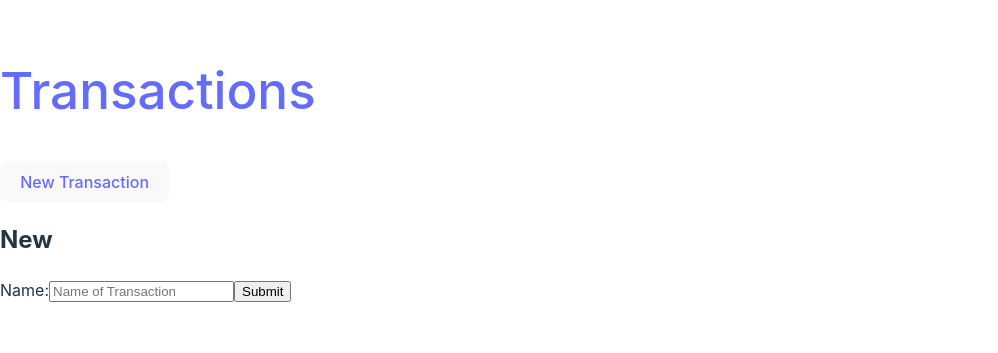
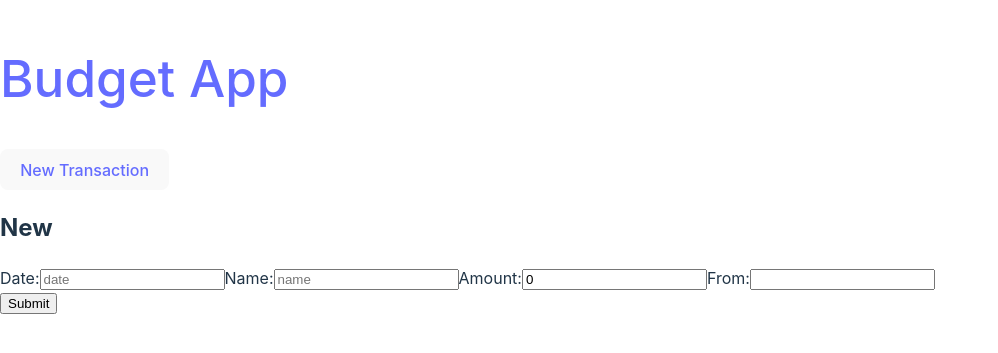
Before and after one commit to gen329/budget_app_front_end, a React (Vite) app: page /transactions/new in a window 1280 px wide. Shown: the part 239-592 px from the top of the page, without its empty margins (0-998 px from the left). Built offline with nearby package versions, Linux system fonts and the light colour scheme.

Commit message:
edits new form

```diff
--- a/src/Components/NavBar.jsx
+++ b/src/Components/NavBar.jsx
@@ -4,7 +4,7 @@ export default function NavBar() {
   return (
     <nav>
       <h1>
-        <Link to="/transactions">Transactions</Link>
+        <Link to="/transactions">Budget App</Link>
       </h1>
       <button>
         <Link to="/transactions/new">New Transaction</Link>
--- /dev/null
+++ b/src/Components/Transaction.jsx
@@ -0,0 +1,13 @@
+import { Link } from "react-router-dom";
+
+function Transaction({ transaction, index }) {
+  return (
+    <tr>
+      <td>
+        <Link to={`/transaction/${index}`}>TRANSACTION</Link>
+      </td>
+    </tr>
+  );
+}
+
+export default Transaction;
--- a/src/Components/TransactionNewForm.jsx
+++ b/src/Components/TransactionNewForm.jsx
@@ -39,15 +39,44 @@ function TransactionNewForm() {
     return (
     <div className="New">
       <form onSubmit={handleSubmit}>
+
+      <label htmlFor="date">Date:</label>
+        <input
+          id="date"
+          value={transaction.date}
+          type="number"
+          onChange={ handleTextChange }
+          placeholder="date"
+          required
+        />
+
         <label htmlFor="name">Name:</label>
         <input
           id="name"
+          type="text"
           value={transaction.item_name}
+          placeholder="name"
+          onChange={handleTextChange}
+        />
+
+        <label htmlFor="amount">Amount:</label>
+        <input
+          id="amount"
+          type="number"
+          value={transaction.amount}
+          placeholder="amount"
+          onChange={handleTextChange}
+        />
+
+        <label htmlFor="from">From:</label>
+        <input
+          id="from"
           type="text"
-          onChange= { handleTextChange }
-          placeholder="Name of Transaction"
-          required/>
-          <input type="submit" />
+	        value={transaction.transaction_from}
+          onChange={handleTextChange}
+        />
+        <br />
+        <input type="submit" />
       </form>
     </div>
   );
--- a/src/Components/Transactions.jsx
+++ b/src/Components/Transactions.jsx
@@ -1,4 +1,5 @@
 import { useState, useEffect } from "react";
+import Transaction from "./Transaction";
 const API = import.meta.env.VITE_BASE_URL
 
 function Transactions() {
@@ -7,7 +8,7 @@ function Transactions() {
     fetch(`${API}/transactions`)
     .then((response) => response.json())
     .then( transactions => setTransactions(transactions))
-    .catch( error => console.error(error));
+    .catch( error => console.error(error, "ERROR!!!"));
   }, []);
 
   return(
@@ -23,7 +24,7 @@ function Transactions() {
         </thead>
         <tbody>
            {transactions.map((transaction, index) => {
-             return <Transactions key={index} transactions={transaction} index={index} />;
+             return <Transaction key={index} transactions={transaction} index={index} />;
             })}
         </tbody>
       </table>
--- a/src/Pages/Index.jsx
+++ b/src/Pages/Index.jsx
@@ -3,7 +3,7 @@ import Transactions from "../Components/Transactions";
 function Index() {
   return (
     <div className="Index">
-      <h2>Index</h2>
+      <h2>Bank Account</h2>
       <Transactions />
     </div>
   );
```
